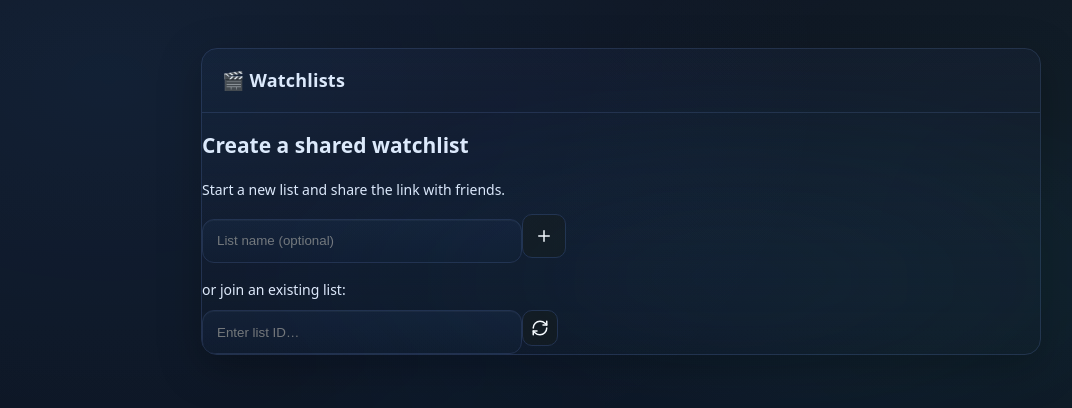
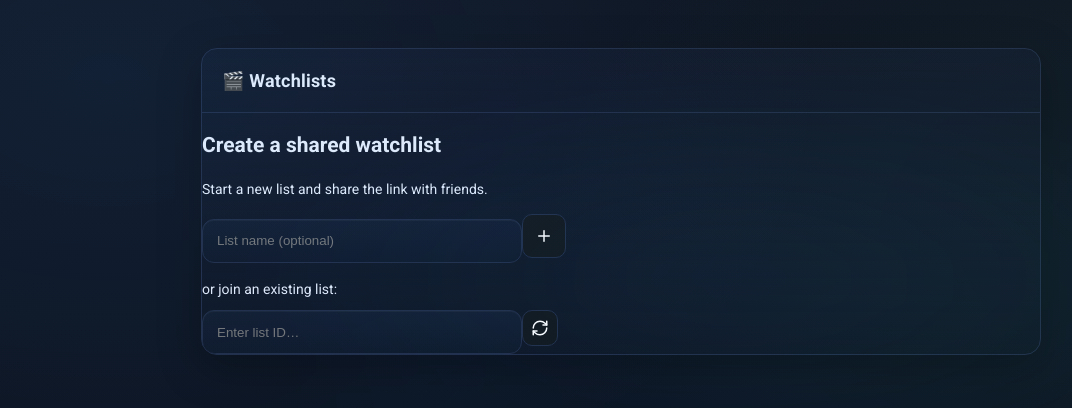
Before and after one commit to flxlehmann/watchlist, a Next.js app: page / in a window 1280 px wide. Shown: the top 408 px of the page, without its empty margins (19-1091 px from the left). Built offline with nearby package versions, Linux system fonts and the light colour scheme.

Commit message:
Update globals.css

```diff
--- a/app/globals.css
+++ b/app/globals.css
@@ -1,3 +1,4 @@
+@import url('https://fonts.googleapis.com/css2?family=Roboto:wght@400;500;700&display=swap');
 :root{
   --bg:#0b1220;
   --panel:#0e1628;
@@ -10,7 +11,7 @@
   --red:#ff6b6b;
   --watched-bg:#0f1a2d;
 }
-*{box-sizing:border-box}html,body{height:100%}body{margin:0;background:linear-gradient(180deg,var(--bg),#0f1217);color:var(--text);font:14px/1.5 ui-sans-serif,system-ui,-apple-system,Segoe UI,Roboto,Inter,Arial}
+*{box-sizing:border-box}html,body{font-family:'Roboto', system-ui, -apple-system, Segoe UI, Roboto, Helvetica, Arial, sans-serif; height:100%}body{margin:0;background:linear-gradient(180deg,var(--bg),#0f1217);color:var(--text);font:14px/1.5 ui-sans-serif,system-ui,-apple-system,Segoe UI,Roboto,Inter,Arial}
 .container{max-width:880px;margin:48px auto;padding:0 20px}
 .card{
   background: linear-gradient(180deg, var(--panel), rgba(255,255,255,0));
@@ -29,7 +30,7 @@
   color:var(--text);
   box-shadow:inset 0 1px 0 rgba(255,255,255,.04);
 }
-.iconbtn{width:36px;height:36px;display:inline-grid;place-items:center;border-radius:10px;border:1px solid var(--ring);cursor:pointer;color:#fff;background:#0e1217;transition:transform .08s,filter .15s,background .15s,border-color .15s}
+.iconbtn{font-family:inherit; width:36px;height:36px;display:inline-grid;place-items:center;border-radius:10px;border:1px solid var(--ring);cursor:pointer;color:#fff;background:#0e1217;transition:transform .08s,filter .15s,background .15s,border-color .15s}
 .iconbtn.lg{width:44px;height:44px}.iconbtn:hover{filter:brightness(1.05)}.iconbtn:active{transform:translateY(1px)}.iconbtn svg{width:18px;height:18px;stroke:currentColor}
 .iconbtn.blue:hover{background:var(--blue);border-color:var(--blue-d)}.iconbtn.red:hover{background:var(--red);border-color:var(--red-d)}.iconbtn.green:hover{background:var(--green);border-color:var(--green-d)}
 .toolbar{position:relative;display:flex;gap:10px;flex-wrap:wrap;padding:14px 20px;border-bottom:1px solid var(--ring);background:linear-gradient(180deg,var(--panel),rgba(255,255,255,0))}
@@ -250,7 +251,7 @@
 
 
 /* Subtle animated background */
-html,body{background:var(--bg)}
+html,body{font-family:'Roboto', system-ui, -apple-system, Segoe UI, Roboto, Helvetica, Arial, sans-serif; background:var(--bg)}
 body::before{
   content:"";
   position:fixed; inset:0; z-index:0;
```
